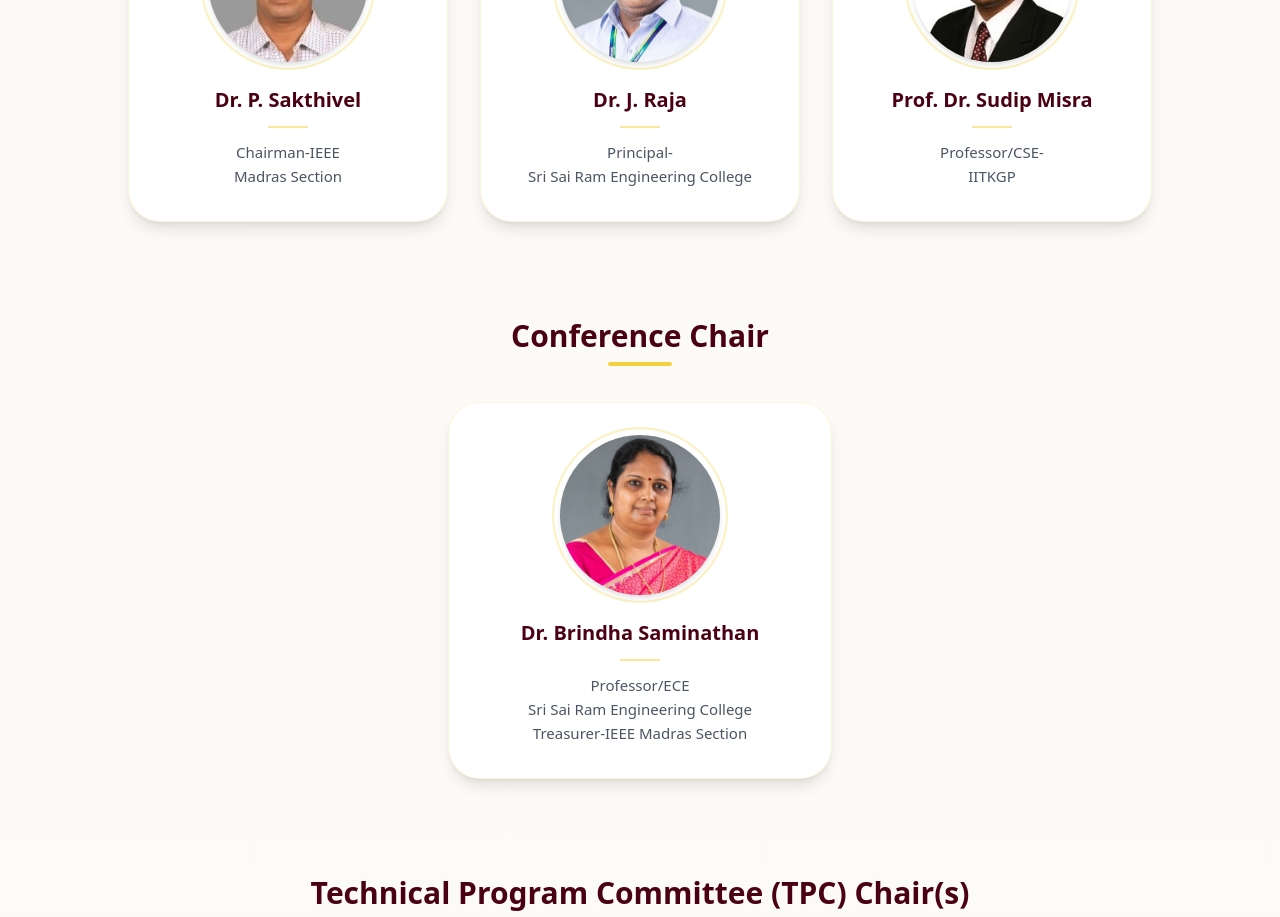
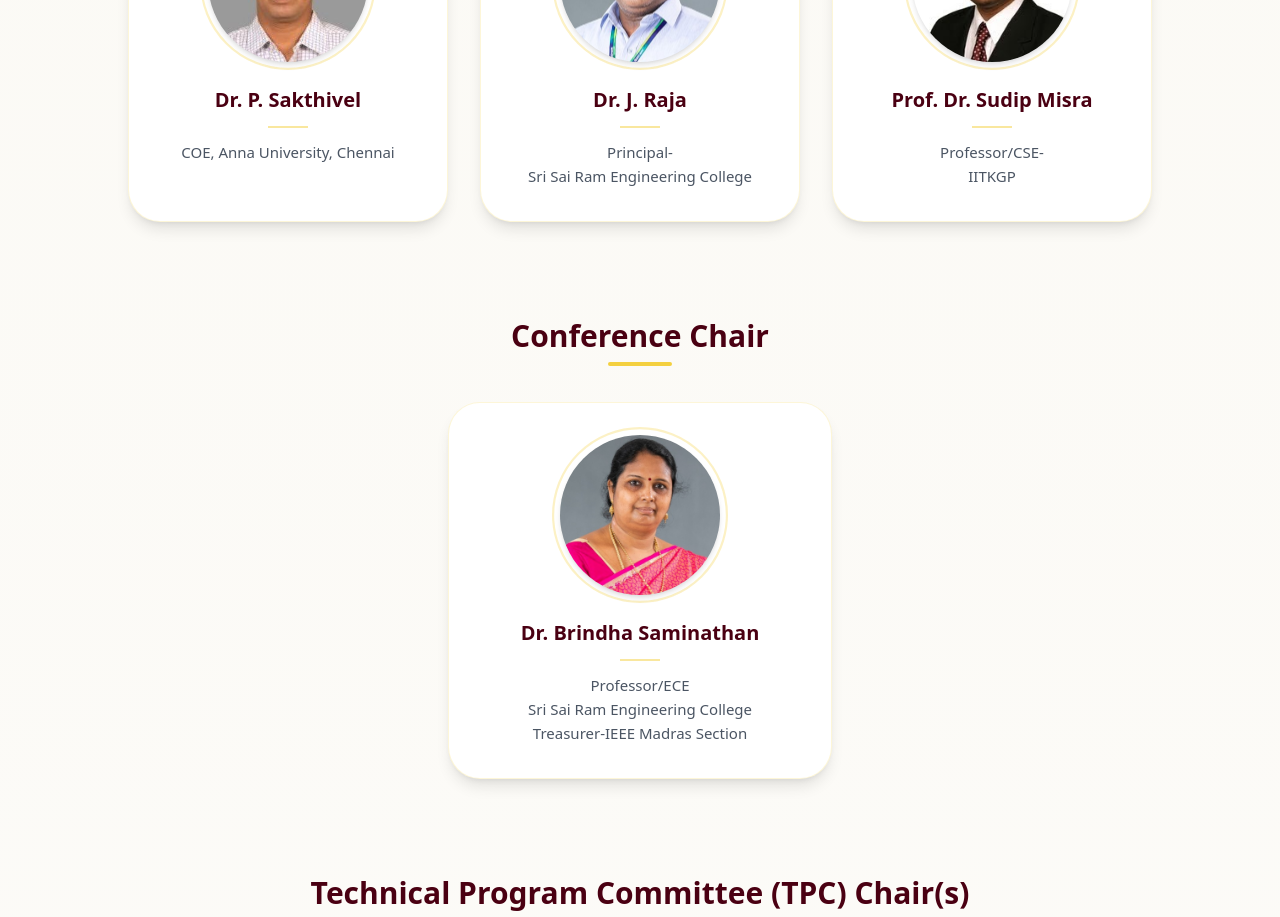
Before and after one commit to Dhilipkumar1906/indicon2026, a React (Vite) app: page /committee in a window 1280 px wide. Shown: the part 2020-2937 px from the top of the page. Built offline with nearby package versions, Linux system fonts and the light colour scheme.

Commit message:
Update role of Dr. P. Sakthivel in Committee.jsx

```diff
--- a/src/Pages/Committee.jsx
+++ b/src/Pages/Committee.jsx
@@ -34,7 +34,7 @@ export default function Committee() {
     {
       sectionName: "General Chair(s)",
       members: [
-        { name: "Dr. P. Sakthivel", role: "Chairman-IEEE\nMadras Section", image: "/committee/10.jpg" },
+        { name: "Dr. P. Sakthivel", role: "COE, Anna University, Chennai", image: "/committee/10.jpg" },
         { name: "Dr. J. Raja", role: "Principal-\nSri Sai Ram Engineering College", image: "/committee/11.jpg" },
         { name: "Prof. Dr. Sudip Misra", role: "Professor/CSE-\nIITKGP", image: "/committee/12.jpg" },
       ],
```
